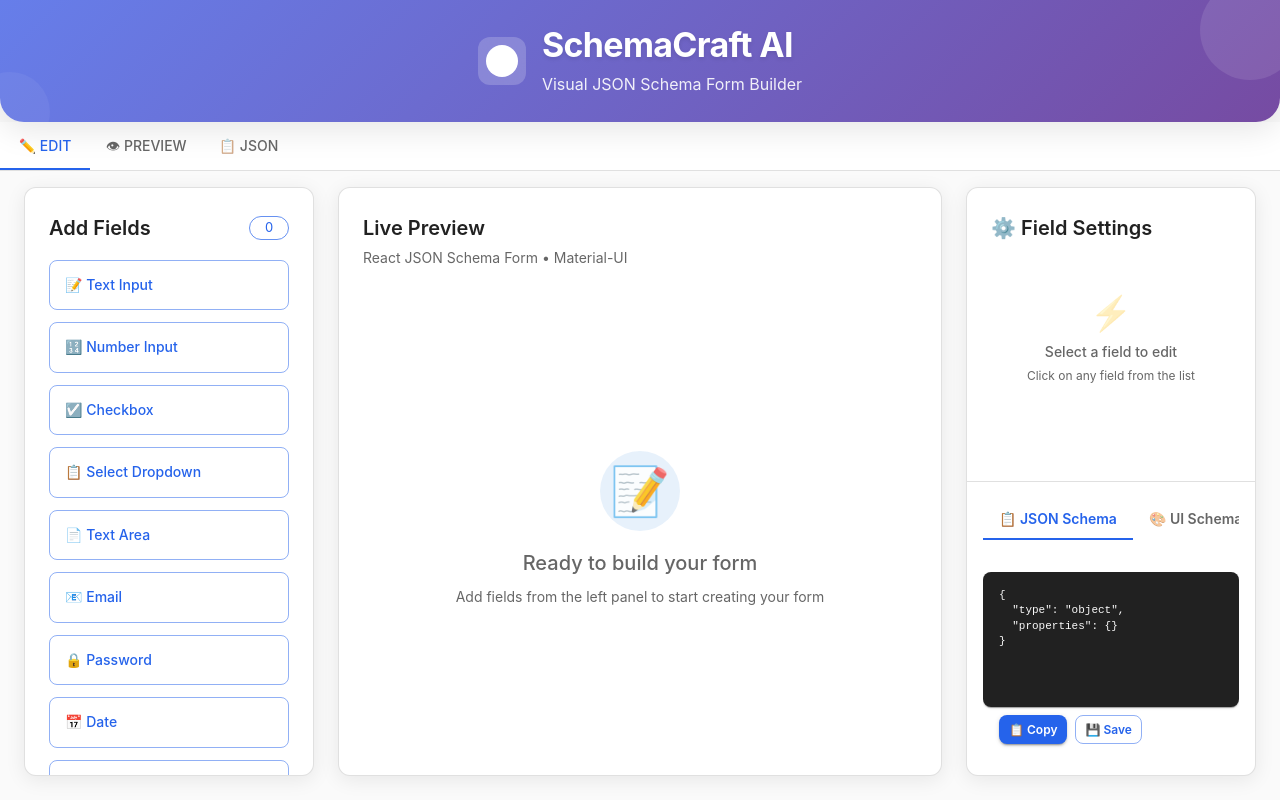
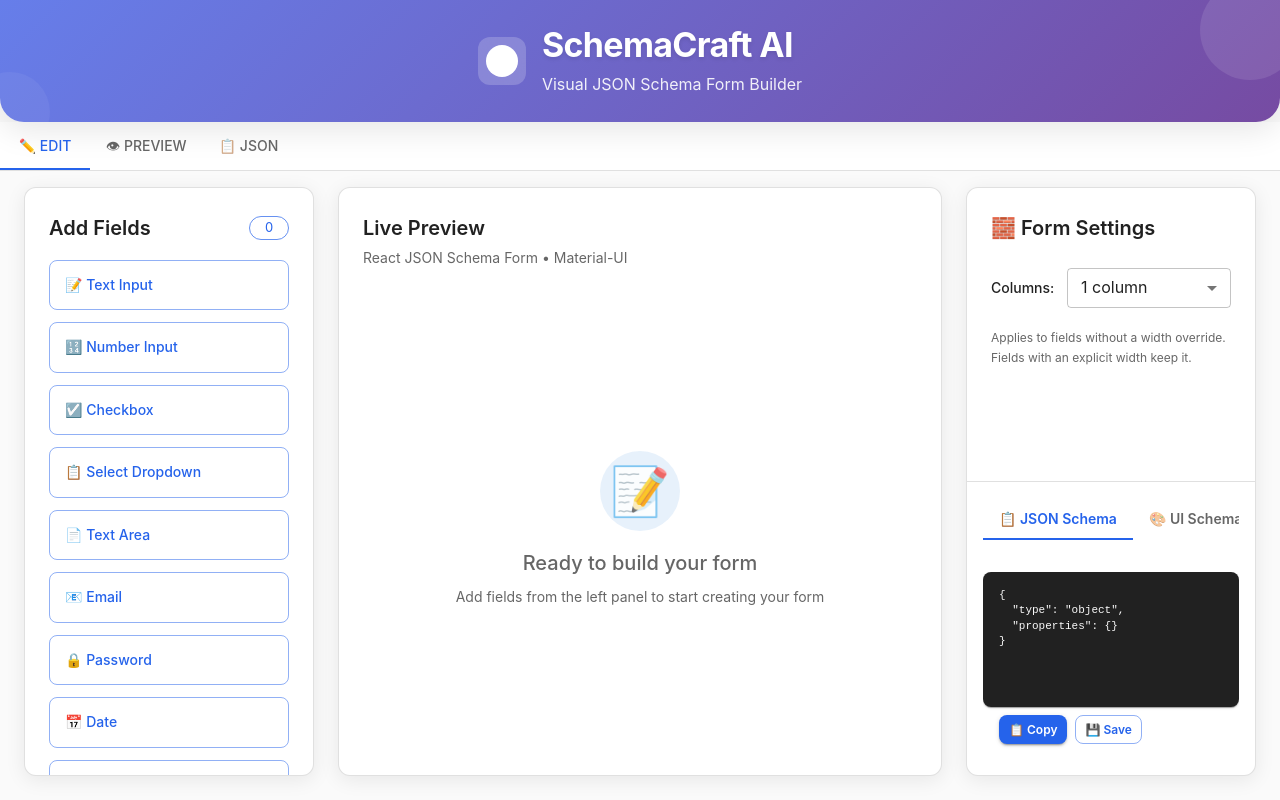
Before and after one commit to luojingjing0920/schema-craft-ai-clean, a React (Vite) app: page /builder in a window 1280 px wide. Built offline with nearby package versions, Linux system fonts and the light colour scheme.

Commit message:
feat: add form column layout settings

```diff
--- a/src/components/molecules/FieldSettingsForm.tsx
+++ b/src/components/molecules/FieldSettingsForm.tsx
@@ -6,10 +6,12 @@
 
 interface FieldSettingsFormProps {
   field: Field;
+  /** Width this field falls back to while it carries no override of its own. */
+  inheritedWidth: number;
   onUpdate: (patch: Partial<Field>) => void;
 }
 
-export default function FieldSettingsForm({ field, onUpdate }: FieldSettingsFormProps) {
+export default function FieldSettingsForm({ field, inheritedWidth, onUpdate }: FieldSettingsFormProps) {
   const [optionsText, setOptionsText] = useState("");
 
   // Update local state when field changes
@@ -87,16 +89,18 @@
       />
 
       <TextField
-        label="Width (%)"
+        label="Width Override (%)"
         type="number"
-        value={field?.width ?? 100}
-        onChange={(e) => {
-          const width = Number(e.target.value);
-          onUpdate({ width: width === 100 ? undefined : width });
-        }}
+        value={field.width ?? ""}
+        onChange={(e) => onUpdate({ width: e.target.value === "" ? undefined : Number(e.target.value) })}
         size="small"
         inputProps={{ min: 1, max: 100 }}
-        helperText="Field width percentage (1-100). Use less than 100% to enable grid layout."
+        placeholder={String(inheritedWidth)}
+        helperText={
+          field.width === undefined
+            ? `Auto: ${inheritedWidth}% from the current column layout.`
+            : "Explicit override. Clear the value to inherit the form column layout."
+        }
         fullWidth
       />
 
--- /dev/null
+++ b/src/components/molecules/FormLayoutSettings.tsx
@@ -0,0 +1,37 @@
+import { MenuItem, Select, Stack, Typography } from "@mui/material";
+import type { FormLayoutConfig } from "../../types/formDefinition";
+
+interface FormLayoutSettingsProps {
+  layout: FormLayoutConfig;
+  onUpdateLayout: (patch: Partial<FormLayoutConfig>) => void;
+}
+
+const COLUMN_OPTIONS: FormLayoutConfig["columns"][] = [1, 2, 3, 4];
+
+export default function FormLayoutSettings({ layout, onUpdateLayout }: FormLayoutSettingsProps) {
+  return (
+    <Stack spacing={2.5} paddingTop={1}>
+      <Stack direction="row" spacing={2} alignItems="center">
+        <Typography variant="body2" sx={{ minWidth: "60px", fontWeight: 500 }}>
+          Columns:
+        </Typography>
+        <Select
+          value={layout.columns}
+          onChange={(e) => onUpdateLayout({ columns: Number(e.target.value) as FormLayoutConfig["columns"] })}
+          size="small"
+          fullWidth
+        >
+          {COLUMN_OPTIONS.map((columns) => (
+            <MenuItem key={columns} value={columns}>
+              {columns} column{columns === 1 ? "" : "s"}
+            </MenuItem>
+          ))}
+        </Select>
+      </Stack>
+
+      <Typography variant="caption" color="text.secondary">
+        Applies to fields without a width override. Fields with an explicit width keep it.
+      </Typography>
+    </Stack>
+  );
+}
--- a/src/components/organisms/FieldEditor.tsx
+++ b/src/components/organisms/FieldEditor.tsx
@@ -1,11 +1,13 @@
-import { Card, CardContent, Typography, Box, Divider, Tabs, Tab } from "@mui/material";
-import { useState, useEffect, useRef } from "react";
+import { Card, CardContent, Typography, Box, Divider, Tabs, Tab, Button, Stack } from "@mui/material";
+import { useState, useEffect, useRef, type ReactNode } from "react";
 import FieldSettingsForm from "../molecules/FieldSettingsForm";
 import SchemaOutput from "../molecules/SchemaOutput";
 import type { Field } from "../../types/field";
 
 interface FieldEditorProps {
   selectedField: Field | null;
+  /** Width a field without an override inherits from the form column layout. */
+  inheritedWidth: number;
   activeTab: number;
   jsonSchema: any;
   uiSchema: any;
@@ -13,6 +15,9 @@
   onTabChange: (newValue: number) => void;
   onCopySchema: (isJsonSchema: boolean) => void;
   onSaveSchema: (isJsonSchema: boolean) => void;
+  onShowFormSettings: () => void;
+  /** Rendered in place of the field settings while no field is selected. */
+  formSettings: ReactNode;
 }
 
 const CardStyles = {
@@ -37,10 +42,12 @@
   minHeight: 0,
 };
 
-const SelectFieldStyles = {
-  textAlign: "center",
-  py: 4,
-  color: "text.secondary",
+const FormSettingsButtonStyles = {
+  textTransform: "none",
+  fontSize: "0.75rem",
+  minWidth: 0,
+  px: 1,
+  whiteSpace: "nowrap",
 };
 
 const TabsStyles = {
@@ -86,6 +93,7 @@
 
 export default function FieldEditor({
   selectedField,
+  inheritedWidth,
   activeTab,
   jsonSchema,
   uiSchema,
@@ -93,6 +101,8 @@
   onTabChange,
   onCopySchema,
   onSaveSchema,
+  onShowFormSettings,
+  formSettings,
 }: FieldEditorProps) {
   const [hasMoreContent, setHasMoreContent] = useState(false);
   const scrollContainerRef = useRef<HTMLDivElement>(null);
@@ -148,26 +158,27 @@
         }}
       >
         <CardContent sx={{ p: 3, pb: 2 }}>
-          <Typography variant="h6" sx={{ fontWeight: 600, color: "text.primary" }}>
-            ⚙️ Field Settings
-          </Typography>
+          <Stack direction="row" alignItems="center" justifyContent="space-between">
+            <Typography variant="h6" sx={{ fontWeight: 600, color: "text.primary" }}>
+              {selectedField === null ? "🧱 Form Settings" : "⚙️ Field Settings"}
+            </Typography>
+            {selectedField !== null && (
+              <Button size="small" onClick={onShowFormSettings} sx={FormSettingsButtonStyles}>
+                Form Settings
+              </Button>
+            )}
+          </Stack>
         </CardContent>
 
         <Box sx={FieldSettingsFormStyles} ref={scrollContainerRef}>
           {selectedField === null ? (
-            <Box sx={SelectFieldStyles}>
-              <Typography variant="h4" sx={{ mb: 1, opacity: 0.5 }}>
-                ⚡
-              </Typography>
-              <Typography variant="body2" sx={{ fontWeight: 500 }}>
-                Select a field to edit
-              </Typography>
-              <Typography variant="caption" sx={{ display: "block", mt: 0.5 }}>
-                Click on any field from the list
-              </Typography>
-            </Box>
+            formSettings
           ) : (
-            <FieldSettingsForm field={selectedField} onUpdate={onUpdateField} />
+            <FieldSettingsForm
+              field={selectedField}
+              inheritedWidth={inheritedWidth}
+              onUpdate={onUpdateField}
+            />
           )}
         </Box>
 
--- a/src/components/pages/BuilderPage.tsx
+++ b/src/components/pages/BuilderPage.tsx
@@ -7,10 +7,12 @@
 import SchemaOutput from "../molecules/SchemaOutput";
 import type { Field } from "../../types/field";
 import type { FieldPreset } from "../../utils/fieldPresets";
-import type { FormDefinition } from "../../types/formDefinition";
+import FormLayoutSettings from "../molecules/FormLayoutSettings";
+import type { FormDefinition, FormLayoutConfig } from "../../types/formDefinition";
 import { defaultField } from "../../utils/utils";
 import { createFormDefinition } from "../../utils/formDefinition";
 import { buildSchemas } from "../../utils/schemaConverter";
+import { INHERITED_WIDTH, resolveFieldWidths } from "../../utils/formLayout";
 
 type BuilderMode = "edit" | "preview" | "json";
 
@@ -22,6 +24,13 @@
 
   // formDefinition is the single source of truth; fields is only a derived alias, not a second state.
   const fields = formDefinition.fields;
+
+  // Form-level columns become per-field widths before any schema is built, so every consumer
+  // (preview, JSON workspace, copy, save) sees the same effective layout.
+  const layoutFields = resolveFieldWidths(fields, formDefinition.layout.columns);
+
+  // Surfaced in the field settings as a hint; it is never written back onto any field.
+  const inheritedWidth = INHERITED_WIDTH[formDefinition.layout.columns];
 
   // Workspace mode is the only source of truth for what the builder shows, on desktop and mobile alike.
   const [mode, setMode] = useState<BuilderMode>("edit");
@@ -38,6 +47,16 @@
     setFormDefinition((prev) => ({
       ...prev,
       fields: typeof action === "function" ? action(prev.fields) : action,
+      updatedAt,
+    }));
+  }
+
+  // Same write path as setFields: one state, patched and stamped with a fresh updatedAt.
+  function updateLayout(patch: Partial<FormLayoutConfig>) {
+    const updatedAt = new Date().toISOString();
+    setFormDefinition((prev) => ({
+      ...prev,
+      layout: { ...prev.layout, ...patch },
       updatedAt,
     }));
   }
@@ -93,15 +112,15 @@
 
   const handleCopySchema = (isJsonSchema: boolean) => {
     const content = isJsonSchema
-      ? JSON.stringify(buildSchemas(fields).schema, null, 2)
-      : JSON.stringify(buildSchemas(fields).uiSchema, null, 2);
+      ? JSON.stringify(buildSchemas(layoutFields).schema, null, 2)
+      : JSON.stringify(buildSchemas(layoutFields).uiSchema, null, 2);
     navigator.clipboard?.writeText(content);
   };
 
   const handleSaveSchema = (isJsonSchema: boolean) => {
     const content = isJsonSchema
-      ? JSON.stringify(buildSchemas(fields).schema, null, 2)
-      : JSON.stringify(buildSchemas(fields).uiSchema, null, 2);
+      ? JSON.stringify(buildSchemas(layoutFields).schema, null, 2)
+      : JSON.stringify(buildSchemas(layoutFields).uiSchema, null, 2);
     const filename = isJsonSchema ? "schema.json" : "uiSchema.json";
     const blob = new Blob([content], {
       type: "application/json",
@@ -119,7 +138,7 @@
     setSelected(null);
   };
 
-  const { schema, uiSchema } = buildSchemas(fields);
+  const { schema, uiSchema } = buildSchemas(layoutFields);
 
   // Preview workspace: full-width form. FormPreview already fills its container, so no prop changes.
   const renderPreviewWorkspace = () => (
@@ -170,6 +189,7 @@
           <Box sx={{ flex: 1, display: "flex", flexDirection: "column", minHeight: 0 }}>
             <FieldEditor
               selectedField={selected !== null ? fields[selected] : null}
+              inheritedWidth={inheritedWidth}
               activeTab={activeTab}
               jsonSchema={schema}
               uiSchema={uiSchema}
@@ -177,6 +197,10 @@
               onTabChange={setActiveTab}
               onCopySchema={handleCopySchema}
               onSaveSchema={handleSaveSchema}
+              onShowFormSettings={() => setSelected(null)}
+              formSettings={
+                <FormLayoutSettings layout={formDefinition.layout} onUpdateLayout={updateLayout} />
+              }
             />
           </Box>
         );
@@ -254,6 +278,7 @@
           <Grid size={{ xs: 12, md: 3 }} sx={{ display: "flex", flexDirection: "column", minHeight: 0, height: "100%" }}>
             <FieldEditor
               selectedField={selected !== null ? fields[selected] : null}
+              inheritedWidth={inheritedWidth}
               activeTab={activeTab}
               jsonSchema={schema}
               uiSchema={uiSchema}
@@ -261,6 +286,10 @@
               onTabChange={setActiveTab}
               onCopySchema={handleCopySchema}
               onSaveSchema={handleSaveSchema}
+              onShowFormSettings={() => setSelected(null)}
+              formSettings={
+                <FormLayoutSettings layout={formDefinition.layout} onUpdateLayout={updateLayout} />
+              }
             />
           </Grid>
         </Grid>
--- /dev/null
+++ b/src/utils/formLayout.ts
@@ -0,0 +1,26 @@
+import type { Field } from "../types/field";
+import type { FormLayoutConfig } from "../types/formDefinition";
+
+/**
+ * Width, as a percentage of the row, inherited by fields that carry no explicit override.
+ * columns = 1 keeps the historical default: every field spans the full row.
+ */
+export const INHERITED_WIDTH: Record<FormLayoutConfig["columns"], number> = {
+  1: 100,
+  2: 50,
+  3: 33,
+  4: 25,
+};
+
+/**
+ * Turns the form-level column count into per-field widths.
+ *
+ * Only fields with `width === undefined` inherit. An explicit width always wins — including
+ * 100, which is how a field opts out of the columns and claims a row of its own.
+ *
+ * Returns a new array and never mutates the fields it is given.
+ */
+export function resolveFieldWidths(fields: Field[], columns: FormLayoutConfig["columns"]): Field[] {
+  const inherited = INHERITED_WIDTH[columns];
+  return fields.map((field) => (field.width === undefined ? { ...field, width: inherited } : field));
+}
```
Also changed, not shown: 1 other file (tests, documents, lock files or other folders).
